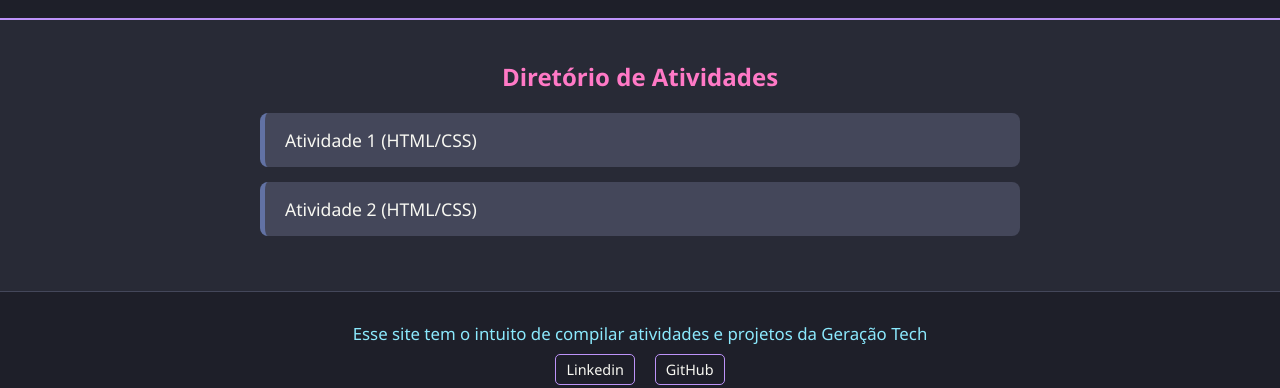
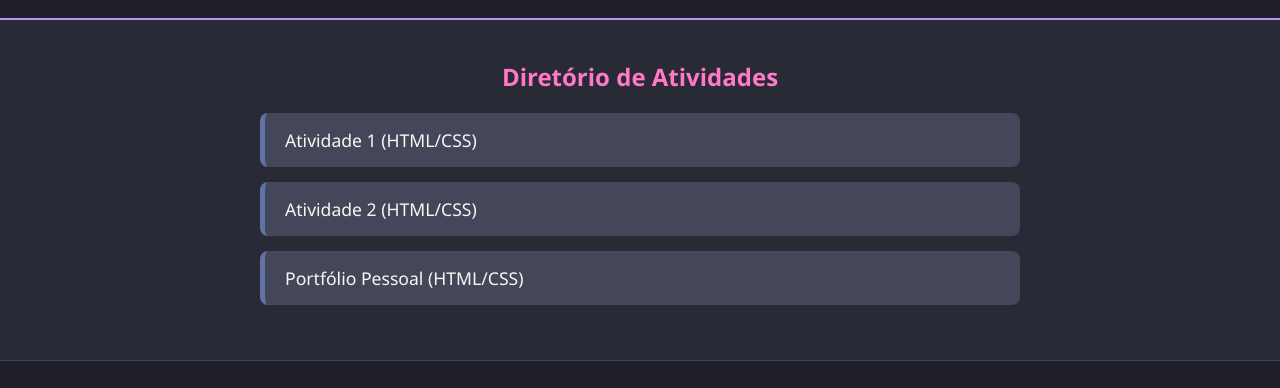
Before and after one commit to SrGustavoMC/Atividades_Geracao-Tech, a plain HTML site: page index.html in a window 1280 px wide. Shown: the part 116-504 px from the top of the page. Drawn offline with Linux system fonts and the light colour scheme.

Commit message:
Atualizando a pagina inicial

```diff
--- a/index.html
+++ b/index.html
@@ -20,7 +20,7 @@
             <ul>
                 <li><a href="Atividades HTML  e CSS/atividade1.html">Atividade 1 (HTML/CSS)</a></li>
                 <li><a href="Atividades HTML  e CSS/atividade2.html">Atividade 2 (HTML/CSS)</a></li>
-
+                <li><a href="Atividades HTML  e CSS/portifolio.html">Portfólio Pessoal (HTML/CSS)</a></li>
 
                 </ul>
         </section>
```
